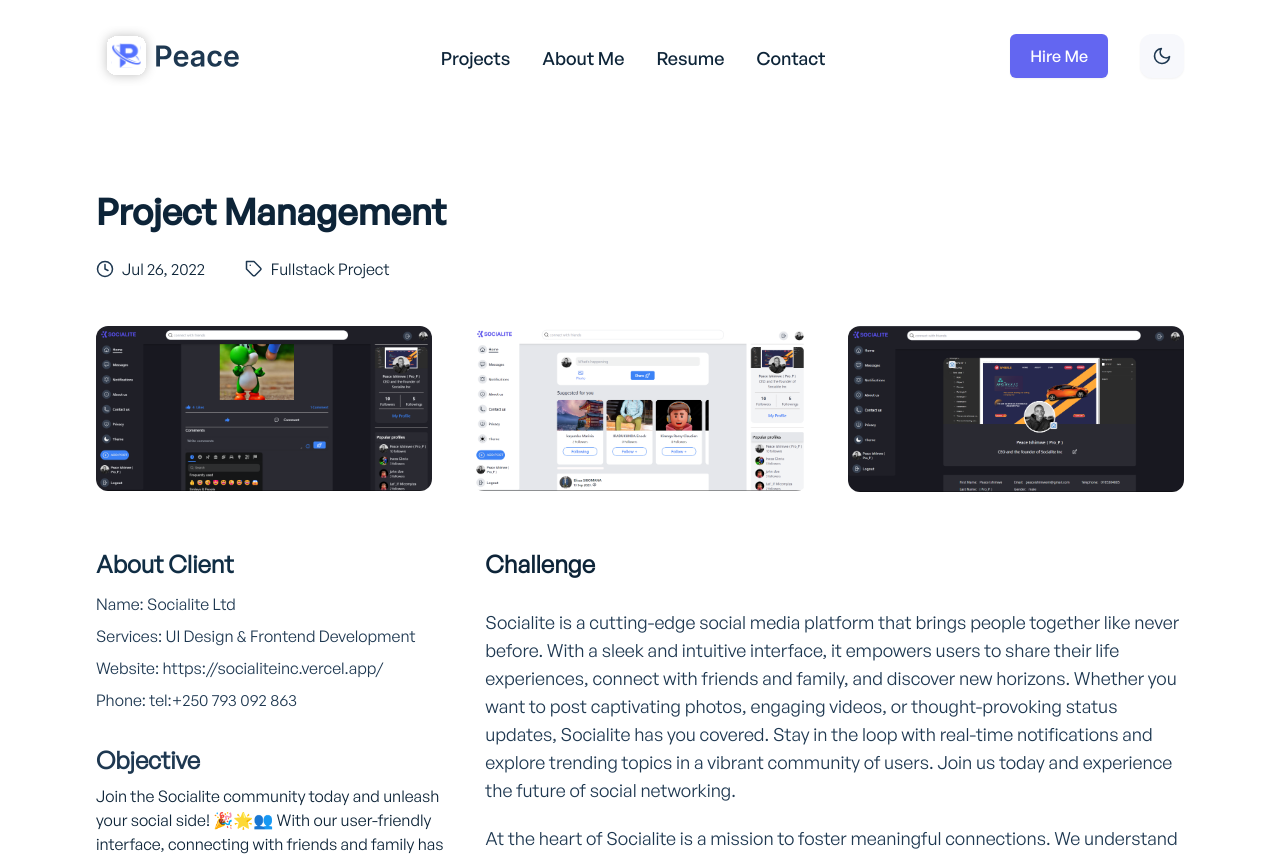
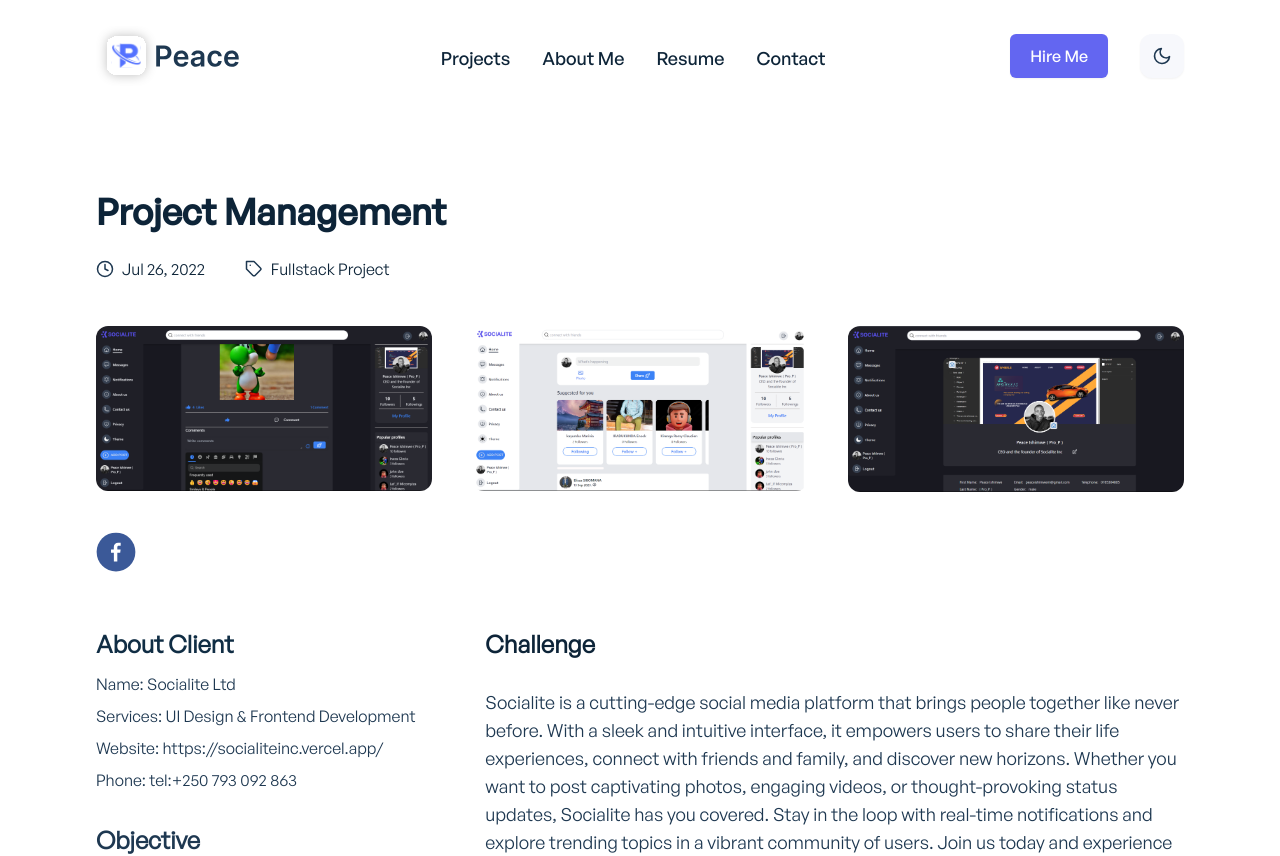
Before and after one commit to Peace-Ishimwe/Peace-Ishimwe.dev, a React (Create React App) app in the folder client/: page /projects/single-project/0 in a window 1280 px wide. Shown: the top 856 px of the page. Built offline with nearby package versions, Linux system fonts and the light colour scheme.

Commit message:
single projects share

```diff
--- a/client/src/components/projects/ProjectGallery.jsx
+++ b/client/src/components/projects/ProjectGallery.jsx
@@ -22,7 +22,13 @@ const ProjectGallery = () => {
 					</div>
 				);
 			})}
-
+			<FacebookShareButton
+				url={'https://peace-ishimwe.vercel.app/projects/single-project/0'}
+				quote={'Title or jo bhi aapko likhna ho'}
+				hashtag={'#portfolio...'}
+			>
+				<FacebookIcon size={40} round={true} />
+			</FacebookShareButton>
 		</div>
 	);
 };
```
